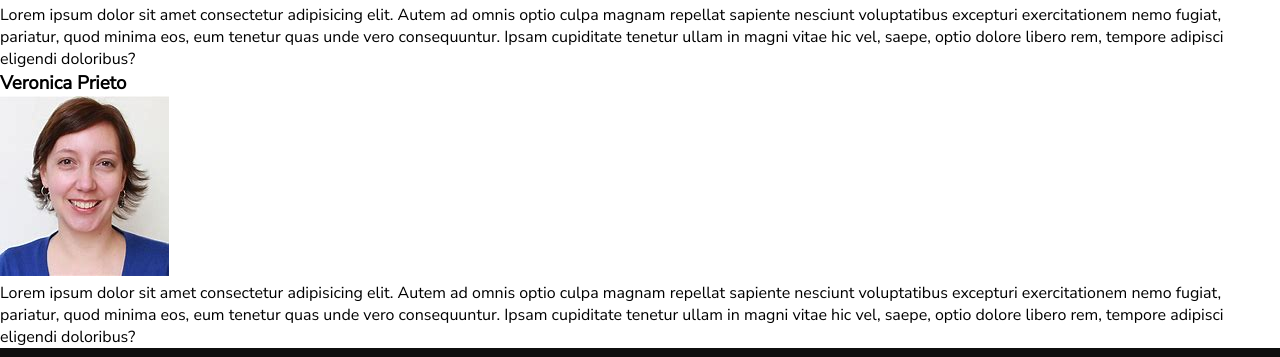
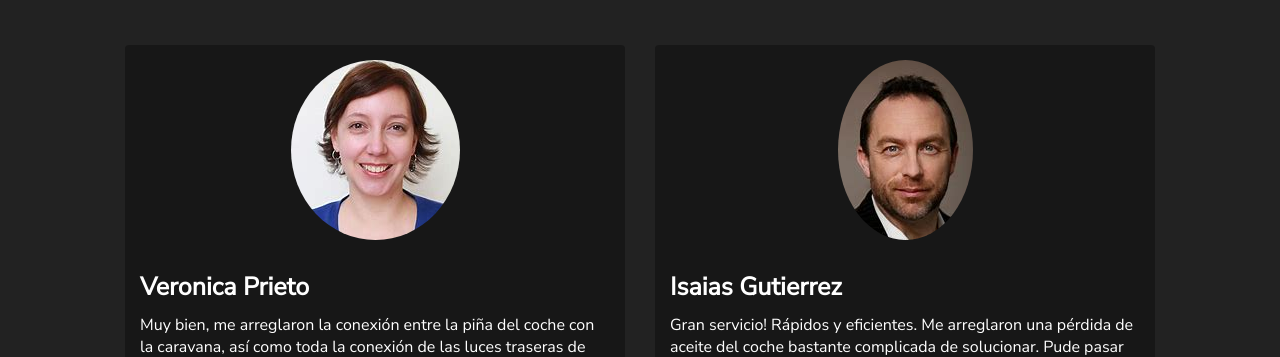
Before and after one commit to Lautaro1109/Coderhouse-Project, a plain HTML site: page pages/testimony.html in a window 1280 px wide. Shown: the part 208-565 px from the top of the page. Drawn offline with Linux system fonts and the light colour scheme.

Commit message:
finishing testimony section

```diff
--- a/css/styles.css
+++ b/css/styles.css
@@ -18,14 +18,6 @@
     50% {
         border-color: orange;
     }
-}
-
-html,
-body {
-    padding: 0;
-    margin: 0;
-    width: 100%;
-    height: 100%;
 }
 
 #wrapper {
@@ -629,6 +621,56 @@ body {
     margin-top: 10px;
 }
 
+/* TESTIMONY SECTION */
+
+.testimony-container {
+    padding: 80px 0 0 0;
+    background-color: rgb(34, 34, 34);
+    color: white;
+    display: flex;
+    flex-direction: column;
+    align-items: center;
+    grid-area: main;
+}
+.testimony-container .testimony-title {
+    padding: 10px;
+    border-bottom: 1px solid rgb(230, 184, 33);
+}
+
+.testimony-container .testimonials {
+    padding: 15px;
+    width: 100%;
+}
+.testimony-container .testimonials .testimony {
+    background-color: rgb(23, 23, 23);
+    color: white;
+    margin: 20px 0;
+    border-radius: 4px;
+}
+.testimony-container .testimonials .testimony .testimony-img-container {
+    display: flex;
+    justify-content: center;
+    align-items: center;
+}
+.testimony-container
+    .testimonials
+    .testimony
+    .testimony-img-container
+    .testimony-img {
+    border-radius: 50%;
+    padding: 15px;
+}
+.testimony-container .testimonials .testimony .testimony-content {
+    padding: 15px;
+}
+.testimony-container
+    .testimonials
+    .testimony
+    .testimony-content
+    .testimony-name {
+    font-size: 25px;
+    margin-bottom: 10px;
+}
 /* Footer section */
 
 .footer {
@@ -810,18 +852,20 @@ body {
     .form-container .contact-box .contact-form {
         width: 50%;
     }
-    main iframe {
-        margin: 15px 0;
+
+    /* TESTIMONY SECTION */
+    .testimony-container {
+        height: 100vh;
     }
-    main form input,
-    main form textarea {
-        display: block;
-        margin: 5px 0;
+    .testimony-container .testimonials {
+        display: flex;
+        justify-content: center;
+        align-items: center;
+        height: 100%;
     }
-    main form input[type='submit'] {
-        padding: 5px;
-        margin: 10px 0;
-        border: 2px solid rgb(88, 145, 145);
-        background-color: whitesmoke;
+    .testimony-container .testimonials .testimony {
+        margin: 0px 15px;
+        width: 40%;
+        height: 70%;
     }
 }
--- a/pages/testimony.html
+++ b/pages/testimony.html
@@ -44,33 +44,48 @@
                 </ul>
             </div>
         </nav>
-        <main class="container">
-            <section>
-                <article>
-                    <h1>Isaias gutierrez</h1>
-                    <img src="../img/persona2.jpg" alt="imagen de la persona" />
-                    <p>
-                        Lorem ipsum dolor sit amet consectetur adipisicing elit.
-                        Autem ad omnis optio culpa magnam repellat sapiente
-                        nesciunt voluptatibus excepturi exercitationem nemo
-                        fugiat, pariatur, quod minima eos, eum tenetur quas unde
-                        vero consequuntur. Ipsam cupiditate tenetur ullam in
-                        magni vitae hic vel, saepe, optio dolore libero rem,
-                        tempore adipisci eligendi doloribus?
-                    </p>
+        <main class="testimony-container">
+            <div class="testimony-content">
+                <h1 class="testimony-title">Testimonios</h1>
+            </div>
+            <section class="testimonials">
+                <article class="testimony">
+                    <div class="testimony-img-container">
+                        <img
+                            src="../img/persona1.jpg"
+                            alt="imagen de la persona"
+                            class="testimony-img"
+                        />
+                    </div>
+                    <div class="testimony-content">
+                        <h1 class="testimony-name">Veronica Prieto</h1>
+                        <p>
+                            Muy bien, me arreglaron la conexión entre la piña
+                            del coche con la caravana, así como toda la conexión
+                            de las luces traseras de las mismas que se me había
+                            soltado en un percance viajando. Lo hicieron rápido
+                            y bien de precio. Buenos profesionales! Los
+                            recomiendo..
+                        </p>
+                    </div>
                 </article>
-                <article>
-                    <h1>Veronica Prieto</h1>
-                    <img src="../img/persona1.jpg" alt="imagen de la persona" />
-                    <p>
-                        Lorem ipsum dolor sit amet consectetur adipisicing elit.
-                        Autem ad omnis optio culpa magnam repellat sapiente
-                        nesciunt voluptatibus excepturi exercitationem nemo
-                        fugiat, pariatur, quod minima eos, eum tenetur quas unde
-                        vero consequuntur. Ipsam cupiditate tenetur ullam in
-                        magni vitae hic vel, saepe, optio dolore libero rem,
-                        tempore adipisci eligendi doloribus?
-                    </p>
+                <article class="testimony">
+                    <div class="testimony-img-container">
+                        <img
+                            src="../img/persona2.jpg"
+                            alt="imagen de la persona"
+                            class="testimony-img"
+                        />
+                    </div>
+                    <div class="testimony-content">
+                        <h1 class="testimony-name">Isaias Gutierrez</h1>
+                        <p>
+                            Gran servicio! Rápidos y eficientes. Me arreglaron
+                            una pérdida de aceite del coche bastante complicada
+                            de solucionar. Pude pasar la Itv perfectamente y
+                            sigo teniendo coche. Gracias.
+                        </p>
+                    </div>
                 </article>
             </section>
         </main>
```
